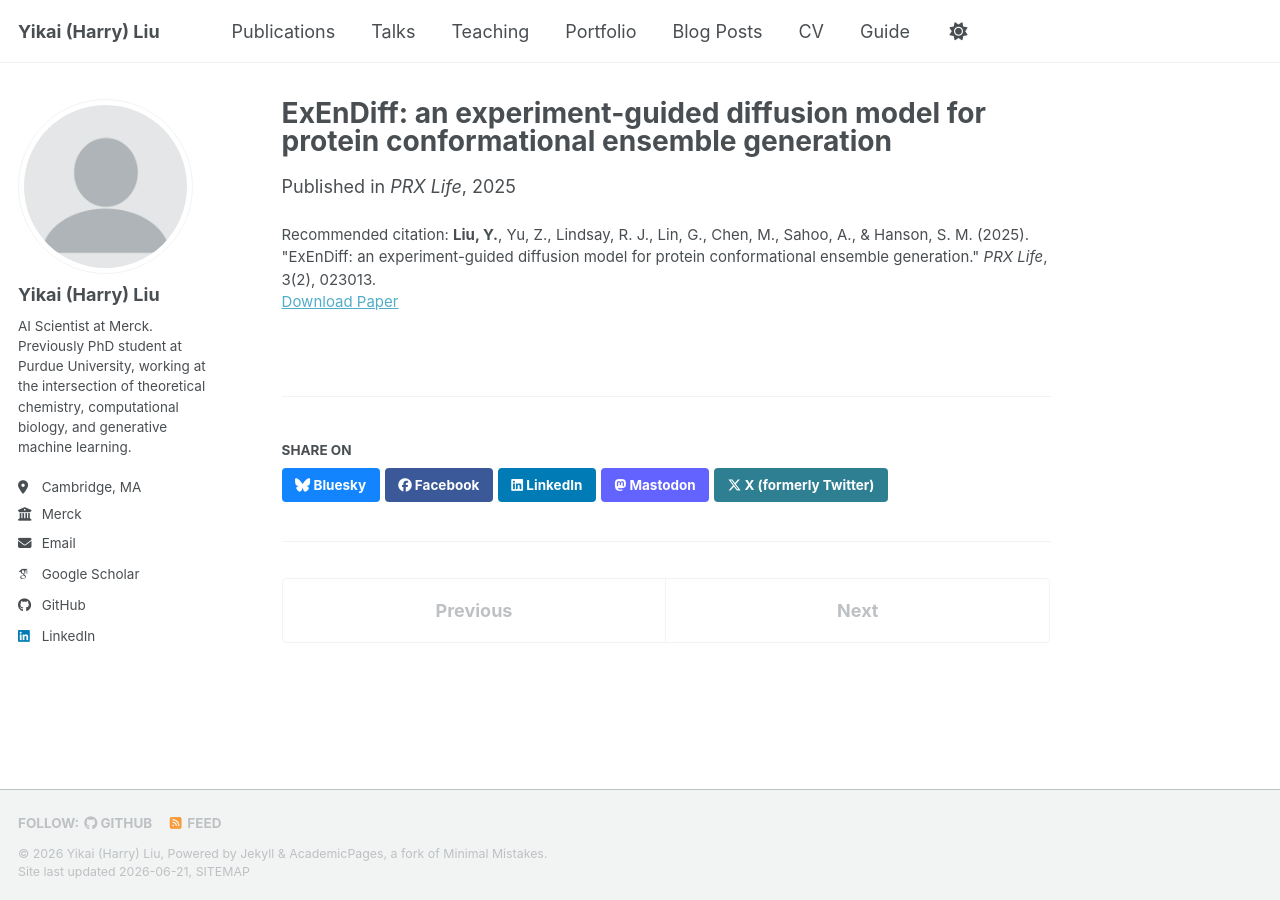
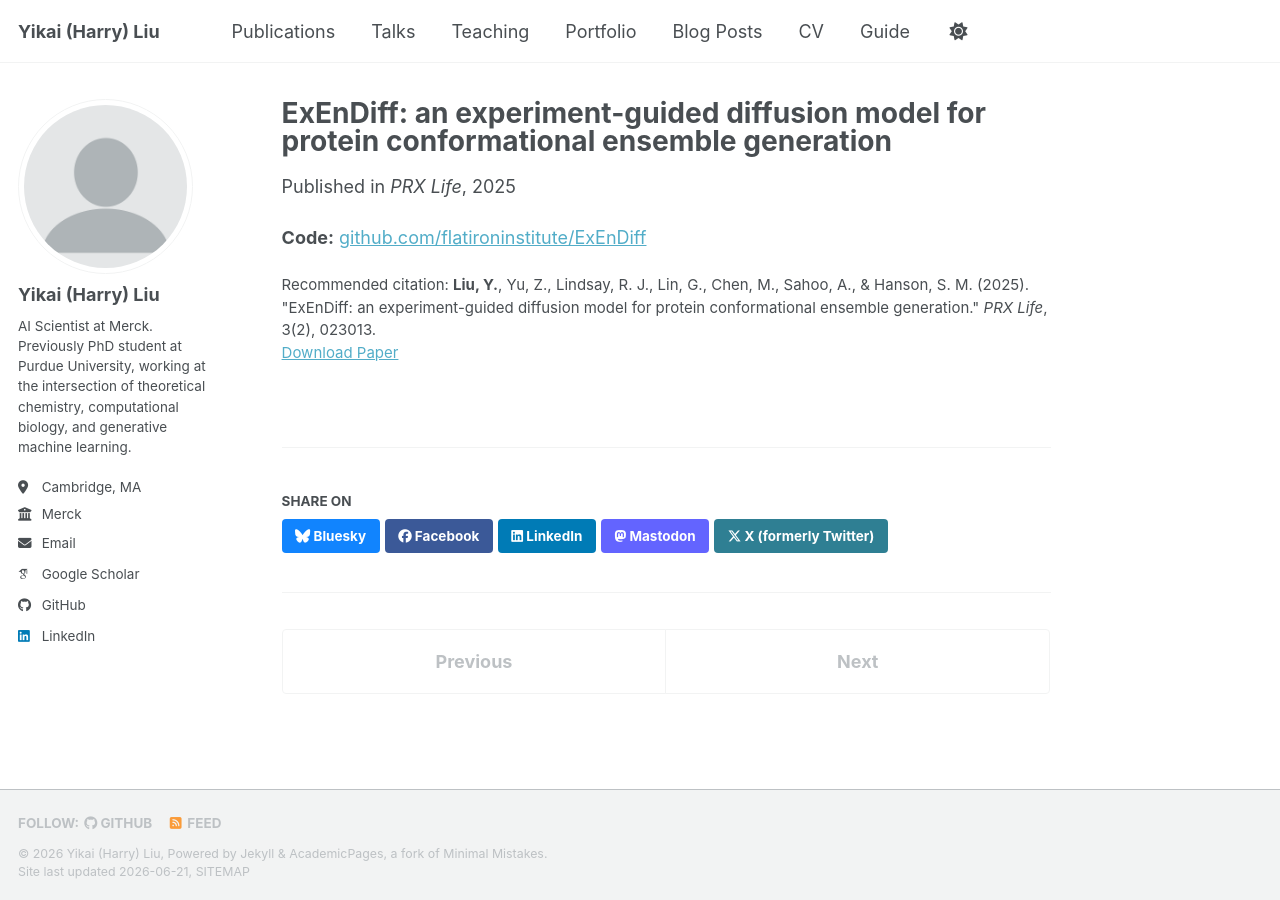
Before and after one commit to Harrydirk41/Harrydirk41.github.io, a Jekyll site: the page built from _publications/2025-05-01-exendiff.md, in a window 1280 px wide. Built offline with Jekyll 4.4.1, drawn with Linux system fonts in a browser that asks for light colours; some web fonts are replaced; a script bundle is joined from its source files by our own code; library files that are not in the unit come from our copies.

Commit message:
Add ExEnDiff code repo link

```diff
--- a/_publications/2025-05-01-exendiff.md
+++ b/_publications/2025-05-01-exendiff.md
@@ -9,3 +9,5 @@ venue: 'PRX Life'
 paperurl: 'https://link.aps.org/doi/10.1103/PRXLife.3.023013'
 citation: '<b>Liu, Y.</b>, Yu, Z., Lindsay, R. J., Lin, G., Chen, M., Sahoo, A., &amp; Hanson, S. M. (2025). &quot;ExEnDiff: an experiment-guided diffusion model for protein conformational ensemble generation.&quot; <i>PRX Life</i>, 3(2), 023013.'
 ---
+
+**Code:** [github.com/flatironinstitute/ExEnDiff](https://github.com/flatironinstitute/ExEnDiff)
```
